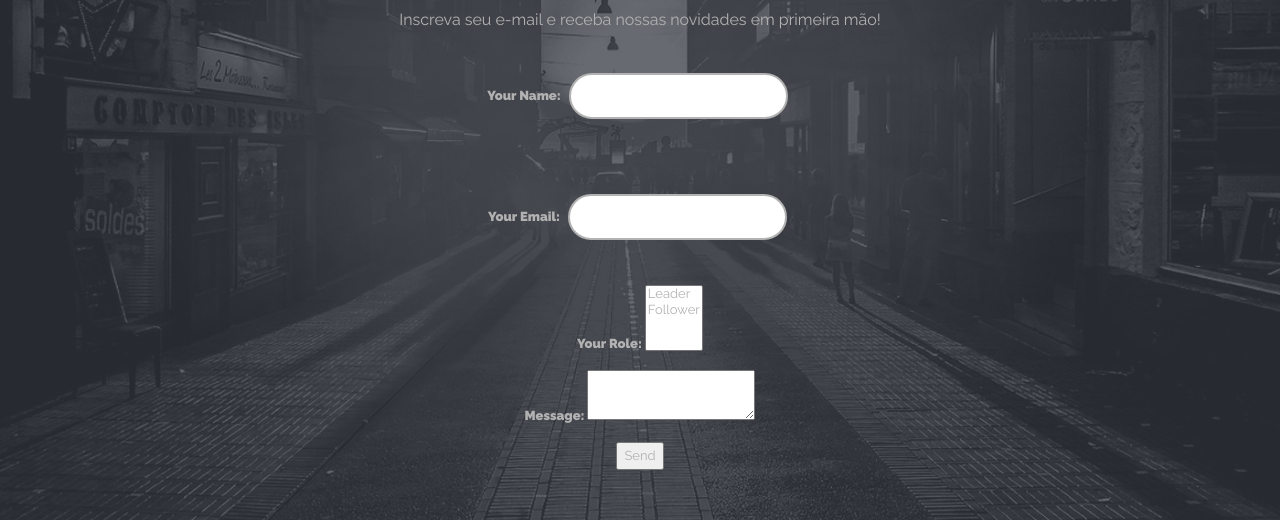
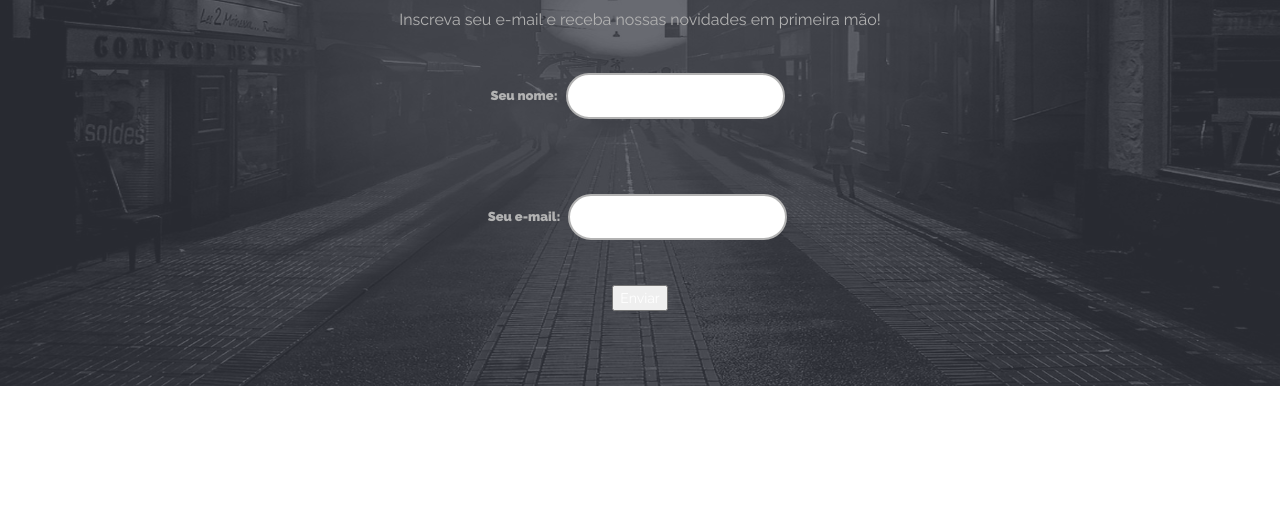
Before and after one commit to alvarosaluan/natal, a plain HTML site: page index.html in a window 1280 px wide. Shown: the part 891-1411 px from the top of the page. After the commit the page ends 1277 px from the top, so only its background shows below. Drawn offline with nearby package versions, Linux system fonts and the light colour scheme.

Commit message:
Update index.html

```diff
--- a/index.html
+++ b/index.html
@@ -80,22 +80,12 @@
              <div class="forms">
                	<form name="contact" method="POST" data-netlify="true">
 		<p>
-    <label>Your Name: <input type="text" name="name" /></label>
+    <label>Seu nome: <input type="text" name="name" /></label>
   </p>
   <p>
-    <label>Your Email: <input type="email" name="email" /></label>
+    <label>Seu e-mail: <input type="email" name="email" /></label>
   </p>
-  <p>
-    <label>Your Role: <select name="role[]" multiple>
-      <option value="leader">Leader</option>
-      <option value="follower">Follower</option>
-    </select></label>
-  </p>
-  <p>
-    <label>Message: <textarea name="message"></textarea></label>
-  </p>
-  <p>
-    <button type="submit">Send</button>
+  <button type="submit">Enviar</button>
   </p>
 </form>
 
```
